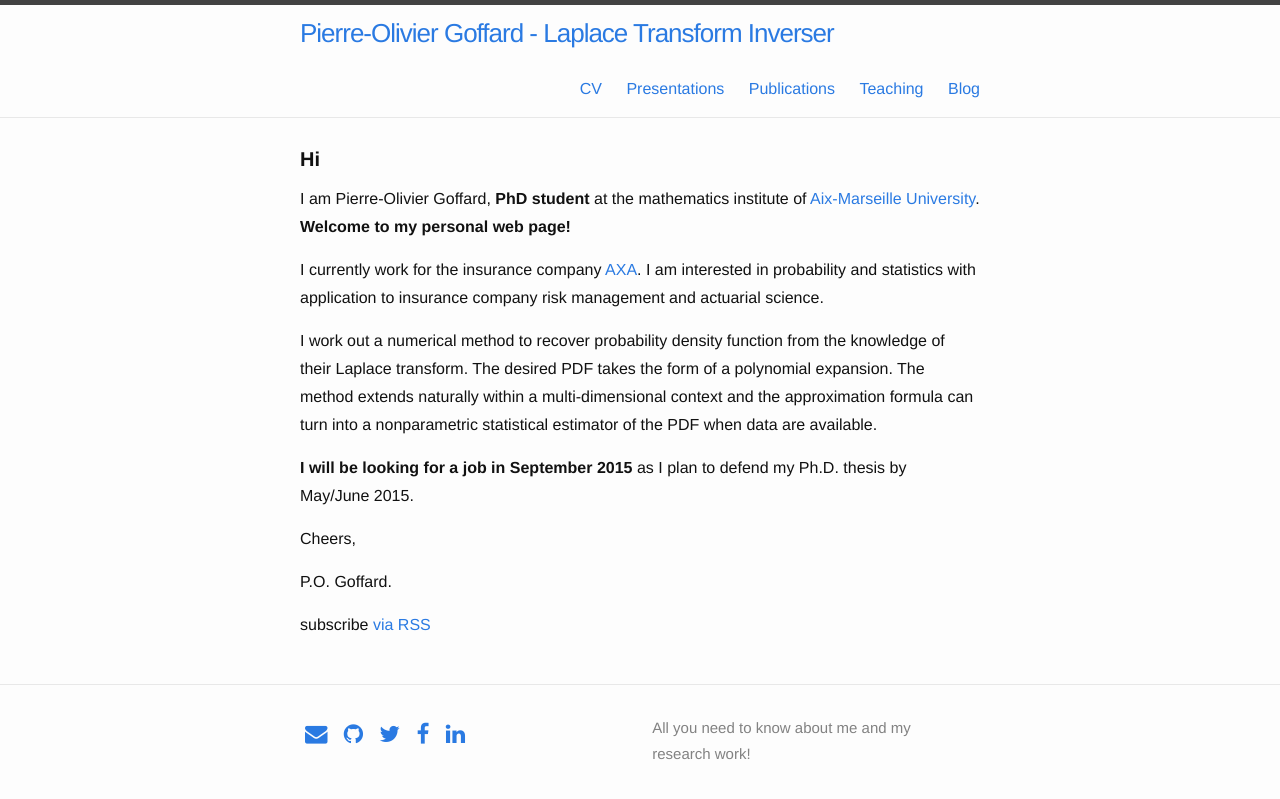
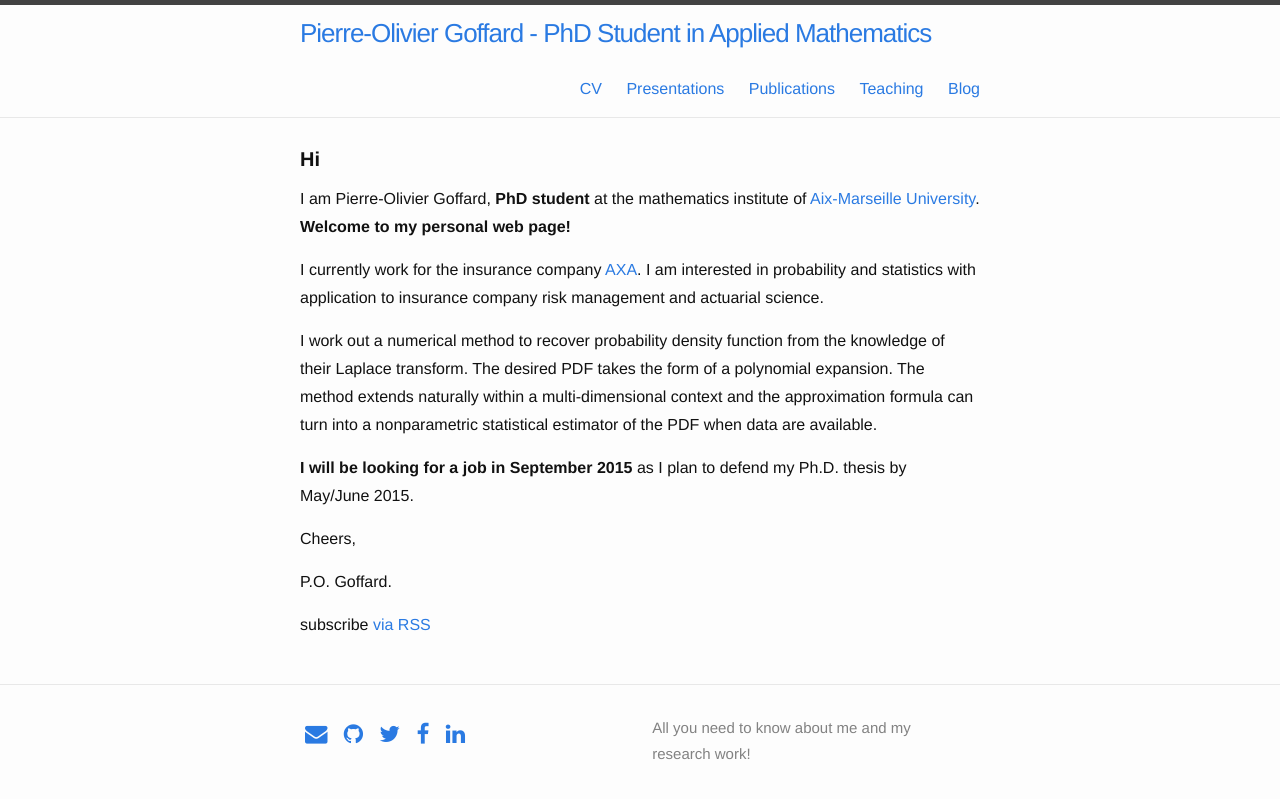
Before and after one commit to LaGauffre/LaGauffre.github.io, a Jekyll site: the page built from index.html, in a window 1280 px wide. Shown: the top 799 px of the page. Built offline with Jekyll 4.4.1, drawn with Linux system fonts in a browser that asks for light colours; nearby versions of some CDN libraries; Markdown is read by kramdown in place of the engine named in the settings.

Commit message:
Change title

```diff
--- a/_config.yml
+++ b/_config.yml
@@ -1,5 +1,5 @@
 # Site settings
-title: Pierre-Olivier Goffard - Laplace Transform Inverser
+title: Pierre-Olivier Goffard - PhD Student in Applied Mathematics
 email: pierre.olivier.goffard@gmail.com
 description: > # this means to ignore newlines until "baseurl:"
   All you need to know about me and my research work!
```
